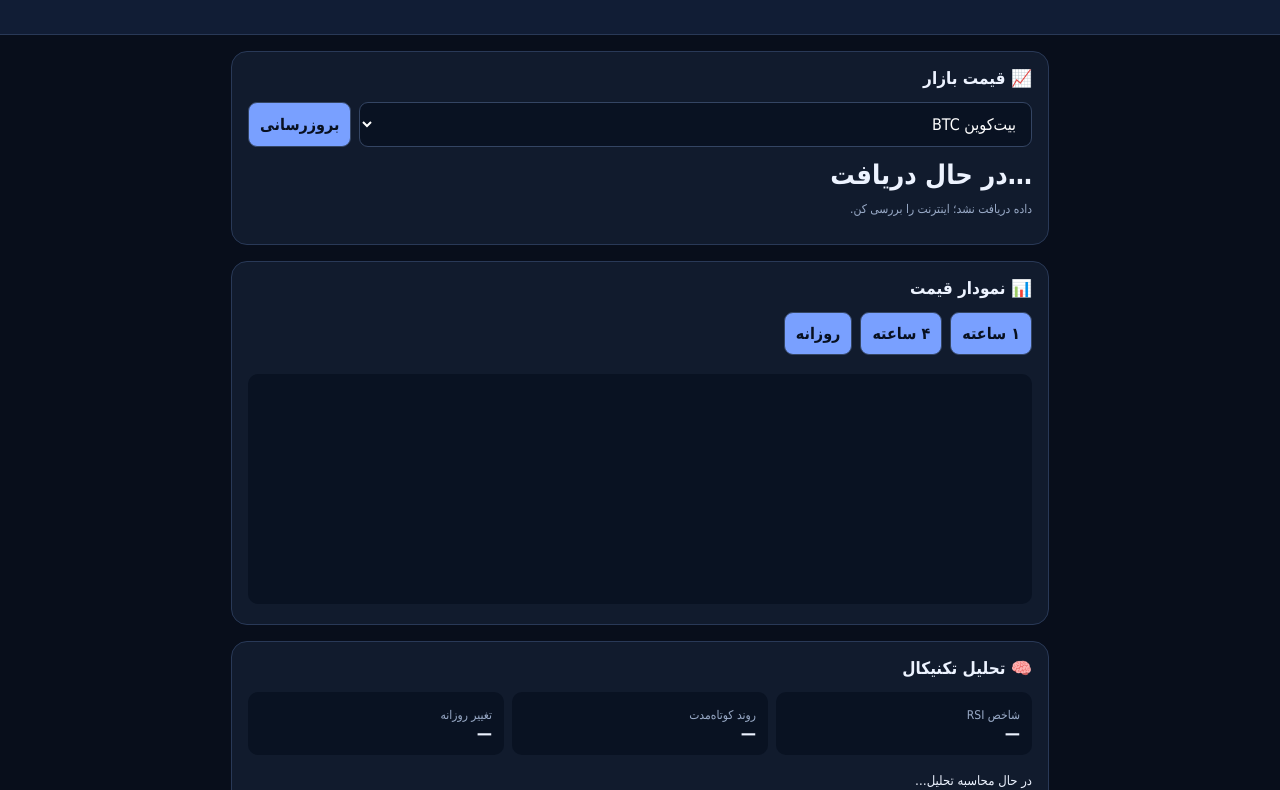
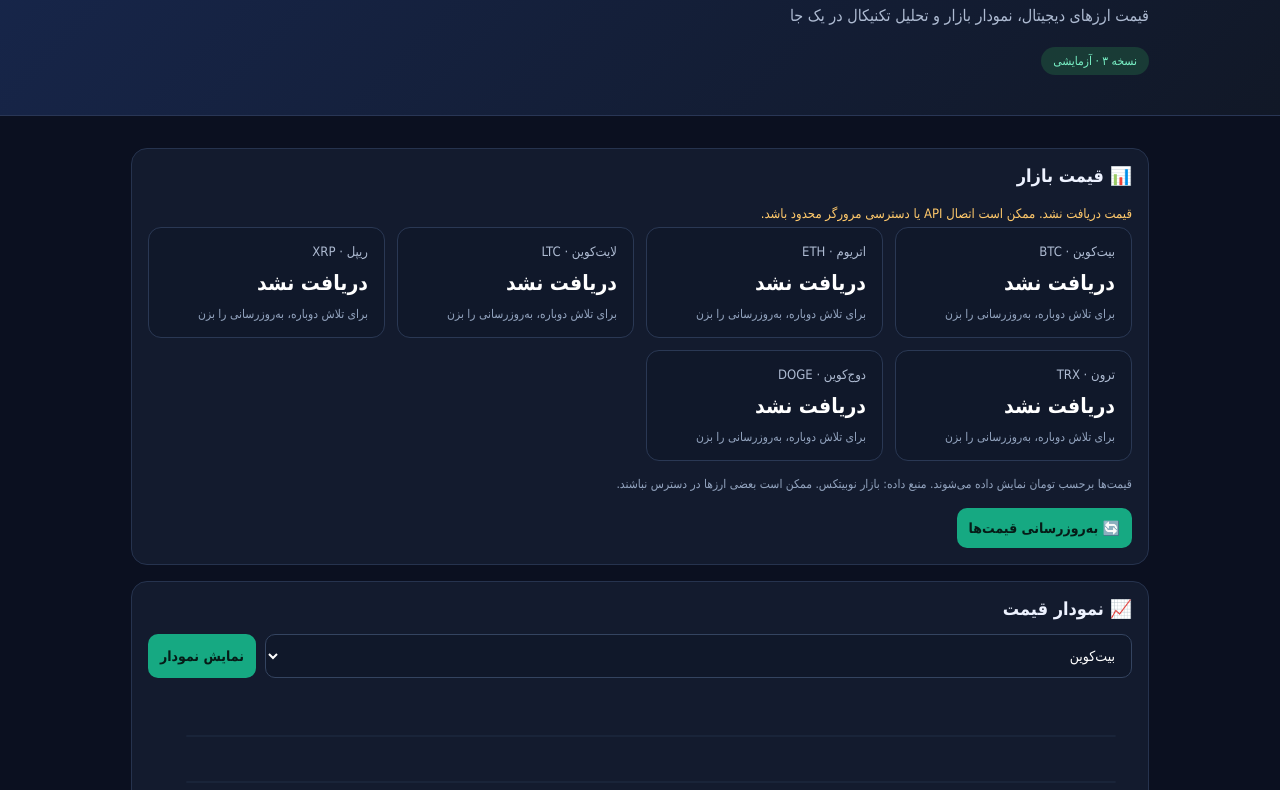
Before and after one commit to talent1551-max/my-first-website, a plain HTML site: page index.html in a window 1280 px wide. Shown: the part 87-877 px from the top of the page. Drawn offline with Linux system fonts and the light colour scheme; no server answers.

Commit message:
Update index.html

```diff
--- a/index.html
+++ b/index.html
@@ -2,210 +2,255 @@
 <html lang="fa" dir="rtl">
 <head>
 <meta charset="UTF-8">
-<meta name="viewport" content="width=device-width, initial-scale=1">
-<title>کریپتوویژن | تحلیل ارز دیجیتال</title>
+<meta name="viewport" content="width=device-width, initial-scale=1.0">
+<title>کریپتوویژن | تحلیل بازار ارز دیجیتال</title>
 <style>
 *{box-sizing:border-box}
-body{margin:0;background:#080e1b;color:#edf3ff;font-family:Tahoma,Arial,sans-serif}
-header{padding:24px 16px;background:#111d35;text-align:center;border-bottom:1px solid #293957}
-header h1{margin:0;color:#67e8c0;font-size:27px}
-header p{color:#aab9d2;font-size:13px}
-main{max-width:850px;margin:auto;padding:16px}
-.card{background:#111b2d;border:1px solid #293957;border-radius:16px;padding:16px;margin-bottom:16px}
-h2{font-size:17px;margin-top:0}
-select,input,button{font:inherit;border-radius:9px;padding:11px;border:1px solid #344563}
-select,input{background:#091222;color:white}
-button{background:#79a0ff;color:#081020;font-weight:bold;cursor:pointer}
-.row{display:flex;gap:8px;flex-wrap:wrap}
-.row select{flex:1;min-width:150px}
-.price{font-size:27px;font-weight:bold;direction:ltr;text-align:right;margin:12px 0}
-.muted{font-size:12px;color:#9aabc8}
-.green{color:#32d6a0}.red{color:#ff7180}
-canvas{width:100%;height:230px;background:#091222;border-radius:10px}
-.metrics{display:grid;grid-template-columns:repeat(3,1fr);gap:8px}
-.metric{padding:12px;background:#091222;border-radius:10px}
-.metric strong{display:block;font-size:17px}
-#analysis{line-height:2;font-size:13px}
-#answer{white-space:pre-wrap;line-height:1.9;font-size:13px;color:#d5e2fa}
-footer{text-align:center;color:#8d9db8;font-size:11px;padding:20px}
-@media(max-width:500px){.metrics{grid-template-columns:1fr}.price{font-size:23px}}
+body{margin:0;background:#0b1020;color:#edf2ff;font-family:Tahoma,Arial,sans-serif}
+header{padding:24px 16px;background:linear-gradient(135deg,#17264b,#111827);border-bottom:1px solid #293655}
+.container{max-width:1050px;margin:auto;padding:16px}
+h1{margin:0 0 10px;color:#71e6c0;font-size:27px}
+p{color:#aebbd2;line-height:1.9}
+.badge{display:inline-block;background:#193b36;color:#79f0c5;border-radius:20px;padding:7px 12px;font-size:12px}
+.panel{background:#131b2e;border:1px solid #26334e;border-radius:16px;padding:16px;margin:16px 0}
+h2{font-size:18px;margin-top:0}
+.grid{display:grid;grid-template-columns:repeat(auto-fit,minmax(210px,1fr));gap:12px}
+.coin{background:#10182a;border:1px solid #2a3854;padding:16px;border-radius:13px}
+.coin-name{color:#aebbd2;font-size:13px}
+.price{font-size:21px;font-weight:bold;margin:12px 0;color:#fff;overflow-wrap:anywhere}
+.small{font-size:12px;color:#93a4bf}
+button,select,input{font-family:inherit;border-radius:10px;border:1px solid #344460;padding:12px;background:#10182a;color:#fff;font-size:14px}
+button{background:#16a982;border:0;color:#061b17;font-weight:bold;cursor:pointer}
+button:active{opacity:.8}
+.controls{display:flex;flex-wrap:wrap;gap:9px;margin:12px 0}
+.controls select{flex:1;min-width:140px}
+canvas{width:100%;height:230px;display:block}
+.stat{background:#10182a;border-radius:10px;padding:12px;margin-top:12px;line-height:2}
+#status{font-size:13px;color:#ffc96b;line-height:2}
+input{width:100%;margin:8px 0}
+#answer{white-space:pre-wrap;line-height:2;color:#d9e6fa}
+footer{text-align:center;padding:25px;color:#7e91ad;font-size:12px}
 </style>
 </head>
 <body>
 <header>
-<h1>₿ کریپتوویژن</h1>
-<p>داشبورد هوشمند بررسی بازار ارزهای دیجیتال</p>
+ <div class="container">
+  <h1>₿ کریپتوویژن</h1>
+  <p>قیمت ارزهای دیجیتال، نمودار بازار و تحلیل تکنیکال در یک جا</p>
+  <span class="badge">نسخه ۳ · آزمایشی</span>
+ </div>
 </header>
-<main>
-<div class="card">
-<h2>📈 قیمت بازار</h2>
-<div class="row">
-<select id="coin">
-<option value="BTCUSDT">بیت‌کوین BTC</option>
-<option value="ETHUSDT">اتریوم ETH</option>
-<option value="BNBUSDT">بایننس‌کوین BNB</option>
-<option value="SOLUSDT">سولانا SOL</option>
-<option value="XRPUSDT">ریپل XRP</option>
-<option value="DOGEUSDT">دوج‌کوین DOGE</option>
-<option value="ADAUSDT">کاردانو ADA</option>
-<option value="TRXUSDT">ترون TRX</option>
-</select>
-<button id="refresh">بروزرسانی</button>
-</div>
-<div class="price" id="price">در حال دریافت…</div>
-<div id="change" class="muted">در حال اتصال به بازار</div>
-<p class="muted" id="updated"></p>
-</div>
 
-<div class="card">
-<h2>📊 نمودار قیمت</h2>
-<div class="row">
-<button data-i="1h">۱ ساعته</button>
-<button data-i="4h">۴ ساعته</button>
-<button data-i="1d">روزانه</button>
-</div>
-<br>
-<canvas id="chart"></canvas>
-</div>
+<main class="container">
+ <section class="panel">
+  <h2>📊 قیمت بازار</h2>
+  <div id="status">در حال دریافت اطلاعات از نوبیتکس...</div>
+  <div class="grid" id="coins"></div>
+  <p class="small">قیمت‌ها برحسب تومان نمایش داده می‌شوند. منبع داده: بازار نوبیتکس. ممکن است بعضی ارزها در دسترس نباشند.</p>
+  <button id="refresh">🔄 به‌روزرسانی قیمت‌ها</button>
+ </section>
 
-<div class="card">
-<h2>🧠 تحلیل تکنیکال</h2>
-<div class="metrics">
-<div class="metric"><span class="muted">شاخص RSI</span><strong id="rsi">—</strong></div>
-<div class="metric"><span class="muted">روند کوتاه‌مدت</span><strong id="trend">—</strong></div>
-<div class="metric"><span class="muted">تغییر روزانه</span><strong id="daily">—</strong></div>
-</div>
-<p id="analysis">در حال محاسبه تحلیل…</p>
-</div>
+ <section class="panel">
+  <h2>📈 نمودار قیمت</h2>
+  <div class="controls">
+   <select id="symbol">
+    <option value="BTCIRT">بیت‌کوین</option>
+    <option value="ETHIRT">اتریوم</option>
+    <option value="LTCIRT">لایت‌کوین</option>
+    <option value="XRPIRT">ریپل</option>
+    <option value="TRXIRT">ترون</option>
+    <option value="DOGEIRT">دوج‌کوین</option>
+   </select>
+   <button id="draw">نمایش نمودار</button>
+  </div>
+  <canvas id="chart" width="900" height="300"></canvas>
+  <div id="analysis" class="stat">برای مشاهده تحلیل، ابتدا داده‌ها را دریافت کن.</div>
+  <p class="small">نمودار این نسخه، تغییرات قیمت ثبت‌شده از زمان باز بودن صفحه را نشان می‌دهد؛ تاریخچه کامل بازار نیست.</p>
+ </section>
 
-<div class="card">
-<h2>🤖 دستیار آموزشی ارز دیجیتال</h2>
-<p class="muted">درباره شاخص‌ها و تحلیل بازار سؤال بپرس.</p>
-<div class="row">
-<input id="question" placeholder="مثلاً RSI چیست؟" style="flex:1;min-width:170px">
-<button id="ask">پرسیدن</button>
-</div>
-<p id="answer">سلام! سؤال خودت را وارد کن. این نسخه پاسخ‌های آموزشی ساده دارد و هنوز به مدل هوش مصنوعی واقعی متصل نیست.</p>
-</div>
+ <section class="panel">
+  <h2>🤖 دستیار کریپتو</h2>
+  <p>سؤالت را درباره ارز دیجیتال، نمودار یا مفاهیم بازار بنویس.</p>
+  <input id="question" placeholder="مثلاً RSI چیست؟">
+  <button id="ask">پاسخ به سؤال</button>
+  <div id="answer"></div>
+  <p class="small">این نسخه پاسخ‌گوی آموزشی ساده است، نه هوش مصنوعی متصل به اینترنت. برای هوش مصنوعی واقعی باید یک سرویس امن جداگانه متصل شود.</p>
+ </section>
+
+ <section class="panel">
+  <h2>⚠️ توجه به ریسک</h2>
+  <p>این سایت ابزار آموزشی است. تحلیل‌های ساده آن تضمینی برای افزایش قیمت یا سود نیستند. قبل از هر تصمیم مالی، اطلاعات را از چند منبع بررسی کن.</p>
+ </section>
 </main>
-<footer>
-داده‌ها از API عمومی بازار دریافت می‌شوند. این ابزار توصیه مالی نیست و تحلیل‌ها قطعی نیستند.
-</footer>
+<footer>CryptoVision · ساخته‌شده برای یادگیری و بررسی بازار</footer>
 
 <script>
-const $=id=>document.getElementById(id);
-let interval='1h',busy=false,prices=[],lastChange=0;
+const symbols = [
+ {s:"BTCIRT",name:"بیت‌کوین",en:"BTC"},
+ {s:"ETHIRT",name:"اتریوم",en:"ETH"},
+ {s:"LTCIRT",name:"لایت‌کوین",en:"LTC"},
+ {s:"XRPIRT",name:"ریپل",en:"XRP"},
+ {s:"TRXIRT",name:"ترون",en:"TRX"},
+ {s:"DOGEIRT",name:"دوج‌کوین",en:"DOGE"}
+];
 
-async function api(url){
+const history = {};
+let latest = {};
+let busy = false;
+
+function money(n){
+ if(!Number.isFinite(n)) return "نامشخص";
+ return Math.round(n).toLocaleString("fa-IR");
+}
+
+async function getPrice(symbol){
+ const url="https://api.nobitex.ir/v3/orderbook/"+encodeURIComponent(symbol);
  const response=await fetch(url);
- if(!response.ok)throw Error('API error');
- return response.json();
+ if(!response.ok) throw new Error("HTTP "+response.status);
+ const data=await response.json();
+ const p=Number(data.lastTradePrice);
+ if(data.status==="failed" || !Number.isFinite(p) || p<=0){
+  throw new Error("قیمت معتبر دریافت نشد");
+ }
+ return p;
 }
-function fmt(n){
- return Number(n).toLocaleString('en-US',{maximumFractionDigits:Number(n)<1?6:2});
+
+function renderCoins(){
+ const root=document.getElementById("coins");
+ root.innerHTML="";
+ for(const c of symbols){
+  const price=latest[c.s];
+  const el=document.createElement("div");
+  el.className="coin";
+  const name=document.createElement("div");
+  name.className="coin-name";
+  name.textContent=c.name+" · "+c.en;
+  const value=document.createElement("div");
+  value.className="price";
+  value.textContent=price ? money(price/10)+" تومان" : "دریافت نشد";
+  const note=document.createElement("div");
+  note.className="small";
+  note.textContent=price ? "آخرین معامله دریافت‌شده" : "برای تلاش دوباره، به‌روزرسانی را بزن";
+  el.append(name,value,note);
+  root.appendChild(el);
+ }
 }
-function pct(n){
- return (Number(n)>0?'+':'')+Number(n).toFixed(2)+'%';
-}
-async function load(){
+
+async function refreshPrices(){
  if(busy)return;
  busy=true;
- const symbol=$('coin').value;
- try{
-  const t=await api('https://api.binance.com/api/v3/ticker/24hr?symbol='+symbol);
-  lastChange=Number(t.priceChangePercent);
-  $('price').textContent='$'+fmt(t.lastPrice);
-  $('change').textContent='تغییر ۲۴ ساعت: '+pct(lastChange);
-  $('change').className=lastChange>=0?'green':'red';
-  $('daily').textContent=pct(lastChange);
-  $('daily').className=lastChange>=0?'green':'red';
-  $('updated').textContent='آخرین بروزرسانی: '+new Date().toLocaleTimeString('fa-IR');
-  await loadChart();
- }catch(e){
-  $('change').textContent='داده دریافت نشد؛ اینترنت را بررسی کن.';
+ document.getElementById("status").textContent="در حال دریافت قیمت‌ها...";
+ document.getElementById("refresh").disabled=true;
+ let success=0;
+ for(const c of symbols){
+  try{
+   const p=await getPrice(c.s);
+   latest[c.s]=p;
+   if(!history[c.s])history[c.s]=[];
+   history[c.s].push({time:Date.now(),price:p/10});
+   if(history[c.s].length>60)history[c.s].shift();
+   success++;
+  }catch(e){
+   console.log("خطا در دریافت "+c.s,e);
+  }
  }
+ renderCoins();
+ document.getElementById("status").textContent=
+ success
+ ? "قیمت "+success+" ارز دریافت شد. آخرین بررسی: "+new Date().toLocaleTimeString("fa-IR")
+ : "قیمت دریافت نشد. ممکن است اتصال API یا دسترسی مرورگر محدود باشد.";
+ drawChart();
  busy=false;
+ document.getElementById("refresh").disabled=false;
 }
-async function loadChart(){
- const symbol=$('coin').value;
- try{
-  const rows=await api('https://api.binance.com/api/v3/klines?symbol='+symbol+'&interval='+interval+'&limit=100');
-  prices=rows.map(x=>Number(x[4]));
-  draw(prices);
-  const r=calcRSI(prices);
-  $('rsi').textContent=r===null?'—':r.toFixed(1);
-  const a=avg(prices,7),b=avg(prices,25);
-  const trend=a&&b?(a>b?'صعودی':'نزولی'):'نامشخص';
-  $('trend').textContent=trend;
-  $('trend').className=trend==='صعودی'?'green':trend==='نزولی'?'red':'';
-  let msg=r===null?'داده کافی نیست.':r>=70?'RSI بالای ۷۰ است؛ احتمال داغ‌شدن حرکت قیمت وجود دارد.':r<=30?'RSI زیر ۳۰ است؛ فشار فروش ممکن است زیاد باشد.':'RSI در محدوده میانی قرار دارد.';
-  $('analysis').textContent='بر اساس میانگین ۷ و ۲۵ کندل، روند کوتاه‌مدت '+trend+' است. '+msg+' این شاخص‌ها آینده قیمت را تضمین نمی‌کنند.';
- }catch(e){
-  $('analysis').textContent='نمودار دریافت نشد؛ اتصال اینترنت یا دسترسی به API را بررسی کن.';
+
+function drawChart(){
+ const canvas=document.getElementById("chart");
+ const ctx=canvas.getContext("2d");
+ const symbol=document.getElementById("symbol").value;
+ const points=history[symbol]||[];
+ const w=canvas.width,h=canvas.height;
+ ctx.clearRect(0,0,w,h);
+ ctx.strokeStyle="#25334b";
+ ctx.fillStyle="#9aacc7";
+ ctx.font="14px Tahoma";
+ for(let i=1;i<5;i++){
+  const y=i*h/5;
+  ctx.beginPath();ctx.moveTo(35,y);ctx.lineTo(w-15,y);ctx.stroke();
  }
-}
-function avg(a,n){
- if(a.length<n)return null;
- return a.slice(-n).reduce((x,y)=>x+y,0)/n;
-}
-function calcRSI(a){
- if(a.length<15)return null;
- let g=0,l=0;
- for(let i=a.length-14;i<a.length;i++){
-  let d=a[i]-a[i-1];
-  if(d>0)g+=d;else l-=d;
+ if(points.length===0){
+  ctx.fillText("هنوز داده‌ای برای رسم نمودار وجود ندارد",w/2-200,h/2);
+  return;
  }
- g/=14;l/=14;
- return l===0?100:100-100/(1+g/l);
-}
-function draw(a){
- const c=$('chart'),r=c.getBoundingClientRect(),d=window.devicePixelRatio||1;
- c.width=r.width*d;c.height=230*d;
- const ctx=c.getContext('2d');
- ctx.setTransform(d,0,0,d,0,0);
- const w=r.width,h=230,p=15;
- ctx.clearRect(0,0,w,h);
- if(!a.length)return;
- let min=Math.min(...a),max=Math.max(...a);
- if(min===max){min*=.99;max*=1.01}
- for(let i=0;i<5;i++){
-  let y=p+i*(h-2*p)/4;
-  ctx.beginPath();ctx.strokeStyle='#1d2b43';
-  ctx.moveTo(p,y);ctx.lineTo(w-p,y);ctx.stroke();
+ if(points.length===1){
+  ctx.fillText("برای مشاهده تغییرات، چند بار قیمت را به‌روزرسانی کن",w/2-250,h/2);
+  return;
  }
+ const vals=points.map(p=>p.price);
+ const min=Math.min(...vals),max=Math.max(...vals);
+ const range=max-min||1;
+ ctx.strokeStyle="#53e0b4";
+ ctx.lineWidth=3;
  ctx.beginPath();
- a.forEach((v,i)=>{
-  const x=p+i*(w-2*p)/(a.length-1);
-  const y=h-p-(v-min)/(max-min)*(h-2*p);
+ points.forEach((p,i)=>{
+  const x=35+i*(w-60)/(points.length-1);
+  const y=h-25-((p.price-min)/range)*(h-55);
   if(i===0)ctx.moveTo(x,y);else ctx.lineTo(x,y);
  });
- ctx.strokeStyle=a[a.length-1]>=a[0]?'#32d6a0':'#ff7180';
- ctx.lineWidth=2;ctx.stroke();
- ctx.fillStyle='#9aabc8';ctx.font='11px Tahoma';
- ctx.fillText('$'+fmt(max),p,12);
- ctx.fillText('$'+fmt(min),p,h-3);
+ ctx.stroke();
+ ctx.fillStyle="#edf2ff";
+ ctx.fillText("بیشینه: "+money(max)+" تومان",40,22);
+ ctx.fillText("کمینه: "+money(min)+" تومان",40,45);
+ analyze(symbol,vals);
 }
-$('refresh').onclick=load;
-$('coin').onchange=load;
-document.querySelectorAll('[data-i]').forEach(b=>b.onclick=()=>{
- interval=b.dataset.i;
- document.querySelectorAll('[data-i]').forEach(x=>x.style.opacity=x===b?'1':'.7');
- load();
+
+function analyze(symbol,vals){
+ const box=document.getElementById("analysis");
+ const last=vals[vals.length-1];
+ const first=vals[0];
+ let trend="داده کافی برای تشخیص روند وجود ندارد.";
+ if(vals.length>=3){
+  const change=((last-first)/first)*100;
+  trend="تغییر قیمت ثبت‌شده در این نشست: "+change.toFixed(2)+"٪. ";
+  trend+=change>0.2?"روند این بازه صعودی بوده است.":change< -0.2?"روند این بازه نزولی بوده است.":"تغییر این بازه محدود بوده است.";
+ }
+ let rsiText="RSI برای محاسبه به داده بیشتری نیاز دارد.";
+ if(vals.length>=15){
+  let gain=0,loss=0;
+  for(let i=vals.length-14;i<vals.length;i++){
+   const diff=vals[i]-vals[i-1];
+   if(diff>0)gain+=diff;else loss-=diff;
+  }
+  const rs=loss===0?100:gain/loss;
+  const rsi=100-(100/(1+rs));
+  rsiText="RSI تقریبی این نشست: "+rsi.toFixed(1)+
+   (rsi>70+" "?"":"");
+  if(rsi>=70)rsiText+="؛ در محدوده‌ای است که معمولاً اشباع خرید نامیده می‌شود.";
+  else if(rsi<=30)rsiText+="؛ در محدوده‌ای است که معمولاً اشباع فروش نامیده می‌شود.";
+  else rsiText+="؛ در محدوده میانی قرار دارد.";
+ }
+ box.textContent=trend+"\n"+rsiText+"\nاین محاسبه محدود به داده‌های همین نشست است و سیگنال خرید یا فروش محسوب نمی‌شود.";
+}
+
+document.getElementById("refresh").addEventListener("click",refreshPrices);
+document.getElementById("draw").addEventListener("click",drawChart);
+document.getElementById("symbol").addEventListener("change",drawChart);
+
+document.getElementById("ask").addEventListener("click",()=>{
+ const q=document.getElementById("question").value.trim().toLowerCase();
+ let a="برای پاسخ دقیق‌تر، درباره قیمت، ریسک، نمودار یا یک مفهوم مشخص سؤال کن.";
+ if(!q){a="اول سؤالت را بنویس.";}
+ else if(q.includes("rsi"))a="RSI شاخصی بین صفر و صد برای بررسی قدرت حرکت قیمت است. بالای ۷۰ گاهی اشباع خرید و زیر ۳۰ گاهی اشباع فروش تلقی می‌شود؛ این محدوده‌ها به‌تنهایی سیگنال قطعی نیستند.";
+ else if(q.includes("بیت")||q.includes("btc"))a="برای بررسی بیت‌کوین، قیمت دریافت‌شده و نمودار همین صفحه را ببین. داده این نسخه محدود است و برای نتیجه‌گیری باید بازه زمانی و منابع بیشتری بررسی شوند.";
+ else if(q.includes("خرید")||q.includes("بفروشم")||q.includes("فروش"))a="نمی‌توان با یک شاخص تصمیم قطعی گرفت. روند، حجم، نوسان، افق زمانی و ریسک را بررسی کن و فقط بر اساس این ابزار تصمیم نگیر.";
+ else if(q.includes("میانگین")||q.includes("moving average"))a="میانگین متحرک، میانگین قیمت در تعداد مشخصی از دوره‌هاست و برای هموار کردن نوسانات استفاده می‌شود. این نسخه هنوز تاریخچه کافی برای محاسبه میانگین متحرک بازار ندارد.";
+ else if(q.includes("بلاکچین"))a="بلاکچین نوعی دفترکل دیجیتال توزیع‌شده است که تراکنش‌ها را در بلوک‌های به‌هم‌پیوسته ثبت می‌کند.";
+ else if(q.includes("اتریوم"))a="اتریوم شبکه‌ای برای اجرای قراردادهای هوشمند و برنامه‌های غیرمتمرکز است. برای بررسی قیمتش، اتریوم را از بخش نمودار انتخاب کن.";
+ document.getElementById("answer").textContent=a;
 });
-window.onresize=()=>draw(prices);
-$('ask').onclick=()=>{
- const q=$('question').value.trim().toLowerCase();
- if(!q)return;
- let answer='در این نسخه دستیار محدود است و هنوز از مدل هوش مصنوعی واقعی استفاده نمی‌کند. هیچ شاخصی به‌تنهایی جهت بازار را تضمین نمی‌کند.';
- if(q.includes('rsi'))answer='RSI شاخصی بین صفر تا صد برای سنجش قدرت حرکت قیمت است. معمولاً بالای ۷۰ را محدوده داغ و زیر ۳۰ را محدوده فشار فروش می‌دانند؛ اما این اعداد به‌تنهایی سیگنال خرید یا فروش نیستند.';
- else if(q.includes('macd'))answer='MACD از میانگین‌های متحرک نمایی استفاده می‌کند تا مومنتوم و تغییر احتمالی روند را بررسی کند. آن را همراه حجم و ساختار قیمت ببین.';
- else if(q.includes('روند')||q.includes('تحلیل'))answer=$('analysis').textContent;
- else if(q.includes('بخر')||q.includes('بفروش')||q.includes('خرید')||q.includes('فروش'))answer='نمی‌توانم سود یا آینده قیمت را تضمین کنم. پیش از هر تصمیمی ریسک و احتمال ضرر را بررسی کن و صرفاً بر اساس یک شاخص تصمیم نگیر.';
- $('answer').textContent=answer;
-};
-$('question').addEventListener('keydown',e=>{if(e.key==='Enter')$('ask').click()});
-load();
-setInterval(load,60000);
+
+refreshPrices();
+setInterval(refreshPrices,60000);
 </script>
 </body>
 </html>
```
